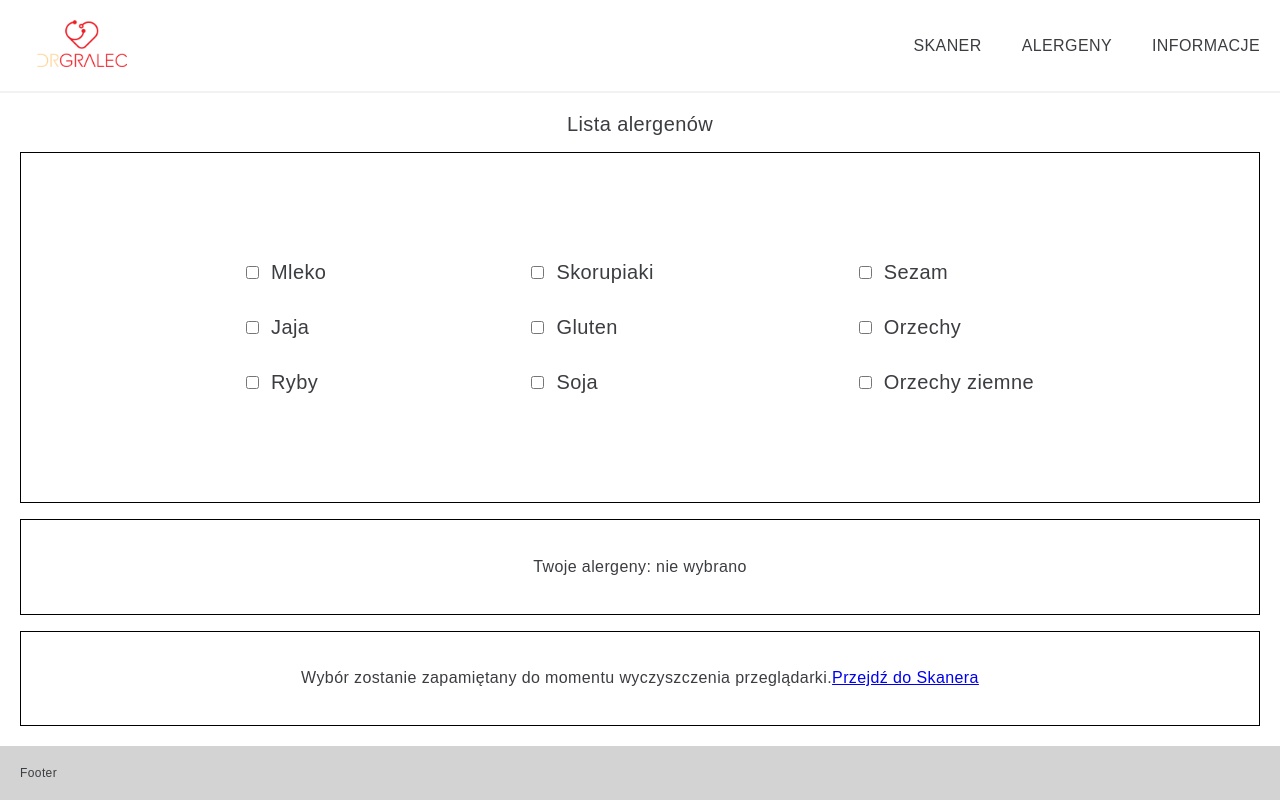
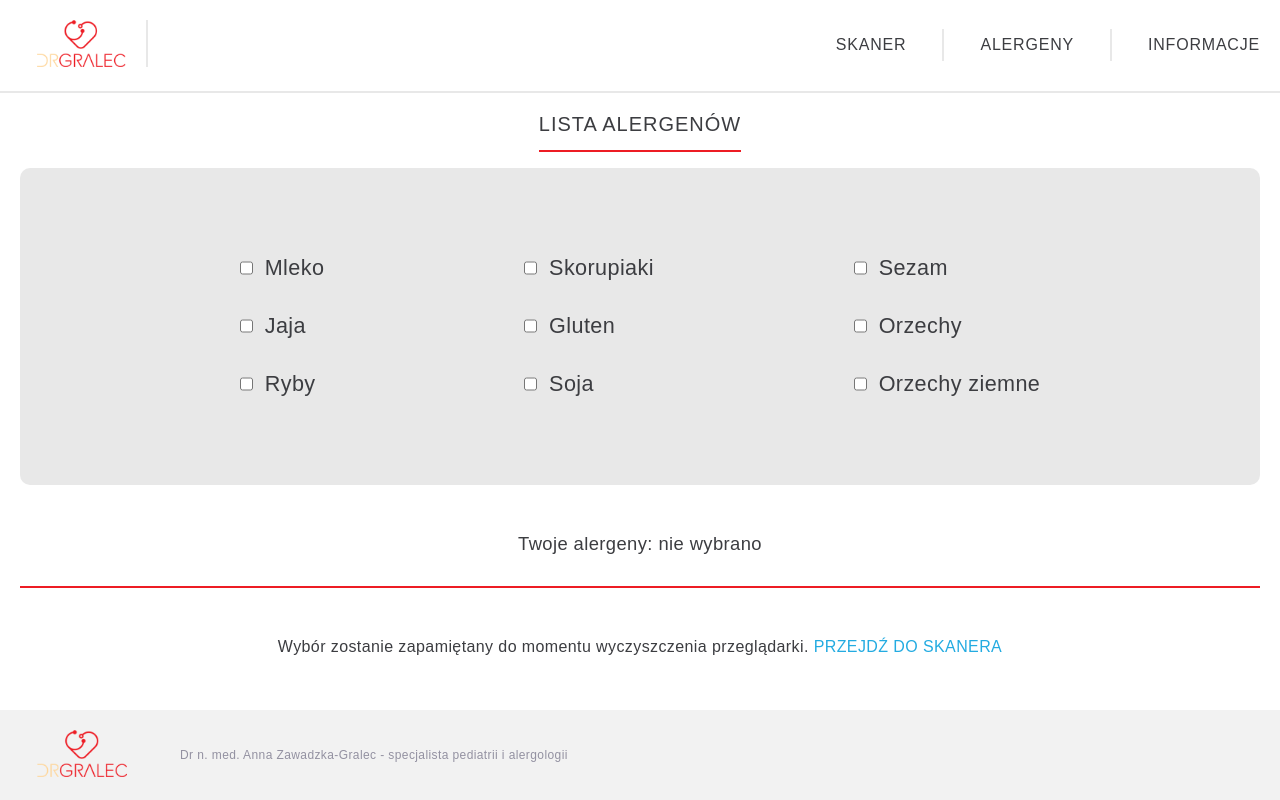
Before and after one commit to DominikaDuralek/allergy-guide, a React (Vite) app in the folder client/: page /allergens in a window 1280 px wide. Built offline with nearby package versions, Linux system fonts and the light colour scheme.

Commit message:
Finished UI in allergies and scanner subpages

```diff
--- a/client/src/components/Footer.jsx
+++ b/client/src/components/Footer.jsx
@@ -1,7 +1,10 @@
 function Footer() {
     return (
       <footer>
-        <span>Footer</span>
+        <div className="footer__logo">
+          <img src="../public/logo.png" alt="logo" />
+        </div>
+        <p>Dr n. med. Anna Zawadzka-Gralec - specjalista pediatrii i alergologii</p>
       </footer>
     );
   }
--- a/client/src/components/Navbar.jsx
+++ b/client/src/components/Navbar.jsx
@@ -2,15 +2,28 @@ import { useContext } from "react";
 import { Link } from 'react-router-dom';
 
 function Navbar() {
+  let activeSection = "";
+
+  const changeActiveSection = (section) => (event) => {
+        // Remove 'active' class from all links
+        const links = document.querySelectorAll('.link');
+        links.forEach(link => link.classList.remove('link__active'));
+
+        // Add 'active' class to the clicked link
+        event.currentTarget.classList.add('link__active');
+  }
+
   return (
     <div className='navbar'>
-      <div className="logo">
+      <div className="navbar__logo">
         <img src="../public/logo.png" alt="logo" />
       </div>
       <div className="links">
-        <Link className="link" to="/"><h6>Skaner</h6></Link>
-        <Link className="link" to="/allergens"><h6>Alergeny</h6></Link>
-        <Link className="link" to="/info"><h6>Informacje</h6></Link>
+        <Link className="link" to="/" onClick={changeActiveSection("scanner")}><h6>Skaner</h6></Link>
+        <p class="navbar__line"></p>
+        <Link className="link" to="/allergens" onClick={changeActiveSection("allergens")}><h6>Alergeny</h6></Link>
+        <p class="navbar__line"></p>
+        <Link className="link" to="/info" onClick={changeActiveSection("info")}><h6>Informacje</h6></Link>
       </div>
     </div>
   );
--- a/client/src/pages/Allergens.jsx
+++ b/client/src/pages/Allergens.jsx
@@ -100,7 +100,7 @@ function Allergens() {
             </div>
             <div className="allergens__disclaimer">
                 <p>Wybór zostanie zapamiętany do momentu wyczyszczenia przeglądarki.</p>
-                <p><Link to="/">Przejdź do Skanera</Link></p>
+                &nbsp;<p className="allergens__disclaimer-link"><Link to="/">Przejdź do Skanera</Link></p>
             </div>
         </div>
     )
--- a/client/src/style.scss
+++ b/client/src/style.scss
@@ -1,7 +1,8 @@
 $white : #ffffff;
 $black : #3C3D41;
 $lightgray : #f2f2f2;
-$darkgray : #A09EAD;
+$mediumgray : #e8e8e8;
+$darkgray : #9391a1;
 $red : #ED1C24;
 $blue : #23ABE1;
 $yellow : #FFDCAB;
@@ -25,6 +26,25 @@ h1, h2, h3, h4, h5, h6 {
     font-size: 1rem;
 }
 
+button {
+    padding: 1em;
+    background-color: $blue;
+    border: 2px solid $blue;
+    text-transform: uppercase;
+    letter-spacing: 0.05rem;
+    color: $white;
+    border-radius: 6px;
+    transition: 0.5s;
+    cursor: pointer;
+}
+
+button:hover {
+    background-color: transparent;
+    border: 2px solid $blue;
+    color: $blue;
+    transition: 0.5s;
+}
+
 .app {
     .container {
         width: 100vw;
@@ -44,33 +64,32 @@ h1, h2, h3, h4, h5, h6 {
             display: flex;
             justify-content: space-between;
             align-items: center;
-            border-bottom: 2px solid $lightgray;
+            border-bottom: 2px solid $mediumgray;
 
-            .logo img{
+            .navbar__logo img{
                 width: 8rem;
                 height: auto;
+                border-right: 2px solid $mediumgray;
             }
 
             .links {
                 display: flex;
-                gap: 2.5rem;
+                gap: 2.25rem;
                 align-items: center;
                 text-transform: uppercase;
             }
 
             .link {
                 position: relative;
-                font-size: 2rem;
-                text-decoration: none;
-                color: inherit;
+                letter-spacing: 0.05em;
 
                 &::after {
                     content: "";
                     position: absolute;
                     left: 0;
-                    bottom: -2.25rem; // Adjust this value to control the offset of the border
+                    bottom: -2.35rem;
                     width: 100%;
-                    height: 0; // Adjust this value to control the thickness of the border
+                    height: 0;
                     background-color: transparent;
                     transition: 0.5s;
                 }
@@ -81,23 +100,47 @@ h1, h2, h3, h4, h5, h6 {
                 }
             }
 
+            .link__active {
+                position: relative;
+                letter-spacing: 0.05em;
+
+                &::after {
+                    content: "";
+                    position: absolute;
+                    left: 0;
+                    bottom: -2.35rem;
+                    width: 100%;
+                    height: 3px;
+                    background-color: $blue;
+                }
+            }
+
             .link h6 {
                 font-size: 1rem;
+            }
+
+            .navbar__line {
+                border-right: 2px solid $mediumgray;
+                height: 2rem;
             }
 
         }
 
         // FOOTER
         footer {
-            // position: fixed;
-            // bottom: 0;
             width: 100%;
             padding: 1.25rem;
-            background-color: lightgray;
+            background-color: $lightgray;
             display: flex;
             align-items: center;
-            justify-content: space-between;
             font-size: 0.75rem;
+            color: $darkgray;
+            gap: 2rem;
+
+            .footer__logo img{
+                width: 8rem;
+                height: auto;
+            }
         }
 
         // SCANNER
@@ -112,10 +155,11 @@ h1, h2, h3, h4, h5, h6 {
 
             .scanner__title {
                 font-size: 1.25rem;
+                text-transform: uppercase;
+                letter-spacing: 0.05em;
             }
 
             .scanner__container {
-                background-color: $lightgray;
                 display: flex;
                 flex-direction: row;
                 gap: 2rem;
@@ -123,42 +167,51 @@ h1, h2, h3, h4, h5, h6 {
                 height: 24rem;
 
                 .scanner__camera-option {
-                    border: 1px solid $black;
+                    color: $black;
+                    border: 2px solid $mediumgray;
                     flex: 1;
-                    padding: 1.25rem;
+                    padding: 2rem;
                     display: flex;
                     flex-direction: column;
                     align-items: center;
-                    gap: 2rem;
+                    justify-content: space-between;
+                    border-radius: 10px;
 
                     .scanner__camera-icon {
                         width: 5rem;
                     }
 
                     .scanner__camera-button {
-                        padding: 0.25rem;
+                        width: 11rem;
                     }
+
                 }
 
                 .scanner__code-option {
-                    border: 1px solid $black;
+                    border: 2px solid $mediumgray;
+                    border-radius: 10px;
                     flex: 1;
-                    padding: 1.25rem;
+                    padding: 2rem;
                     display: flex;
                     flex-direction: column;
                     align-items: center;
-                    gap: 1rem;
+                    justify-content: space-between;
 
                     .scanner__code-input {
-                        padding: 0.25rem;
+                        padding: 0.5rem;
+                        width: 90%;
+                        border-radius: 6px;
+                        border: 1px solid $darkgray;
                     }
 
                     .scanner__code-button {
-                        padding: 0.25rem;
+                        width: 11rem;
                     }
                 }
 
                 .scanner__camera {
+                    border: 2px solid $mediumgray;
+                    border-radius: 10px;
                     flex: 1;
                     display: none;
                     flex-direction: column;
@@ -168,31 +221,61 @@ h1, h2, h3, h4, h5, h6 {
                     gap: 1rem;
 
                     .scanner-container {
-                        width: 300px;
-                        height: 200px;
+                        width: 330px;
+                        height: 220px;
                         overflow: hidden;
 
                         .scanner-view video{
                             max-width: 100%;
                             height: auto;
-                            border: 1px solid #333;
                         }
+                    }
+
+                    .scanner__camera-button-back {
+                        width: 10rem;
                     }
 
                 }
 
                 .scanner__product {
+                    border: 2px solid $mediumgray;
+                    border-radius: 10px;
                     flex: 1;
                     display: none;
                     flex-direction: column;
                     justify-content: center;
                     align-items: center;
                     padding: 1.25rem;
-                    gap: 1rem;
+                    gap: 1.5rem;
+
+                    .scanner__product__text-container {
+                        display: flex;
+                        flex-direction: column;
+                        gap: 0.1rem;
+                        border-bottom: 2px solid $mediumgray;
+                        width: 18rem;
+                    }
 
                     .scanner__product__button-back {
                         padding: 0.25rem;
                         width: 12rem;
+                    }
+                }
+
+                .scanner__section-title {
+                    text-transform: uppercase;
+                    margin-bottom: 1rem;
+                    position: relative;
+
+                    &::after {
+                        content: "";
+                        position: absolute;
+                        left: 0;
+                        bottom: -1rem;
+                        width: 100%;
+                        height: 2px;
+                        background-color: $red;
+                        transition: 0.5s;
                     }
                 }
             }
@@ -210,47 +293,93 @@ h1, h2, h3, h4, h5, h6 {
             .allergens__title {
                 font-size: 1.25rem;
                 align-self: center;
+                text-transform: uppercase;
+                letter-spacing: 0.05em;
+
+                margin-bottom: 1rem;
+                position: relative;
+
+                &::after {
+                    content: "";
+                    position: absolute;
+                    left: 0;
+                    bottom: -1rem;
+                    width: 100%;
+                    height: 2px;
+                    background-color: $red;
+                    transition: 0.5s;
+                }
             }
 
             .allergens__checkboxes {
+                // border: 2px solid $blue;
+                // border-radius: 10px;
+                // border-bottom: 2px solid $blue;
+                background-color: $mediumgray;
+                border-radius: 10px;
                 display: flex;
                 flex-direction: row;
-                border: 1px solid black;
                 padding: 1.25rem;
                 align-items: center;
                 justify-content: space-evenly;
                 flex: 4;
-
-                font-size: 1.25rem;
+                font-size: 1.35rem;
 
                 .allergens__checkbox-group {
                     display: flex;
                     flex-direction: column;
                     gap: 2rem;
 
-                    .allergens__checkbox {
+                    .allergens__checkbox,
+                    .allergens__checkbox input,
+                    .allergens__checkbox label {
                         display: flex;
                         gap: 0.75rem;
+                        cursor: pointer;
+                        transition: 0.25s;
+
+                        &:hover {
+                            color: $red;
+                            transition: 0.25s;
+                        }
                     }
                 }
             }
 
             .allergens__chosen {
-                border: 1px solid black;
+                // border: 2px solid $blue;
+                // border-radius: 10px;
                 padding: 0.5rem;
                 flex: 1;
                 display: flex;
                 justify-content: center;
                 align-items: center;
+                font-size: 1.15rem;
+                border-bottom: 2px solid $red;
             }
 
             .allergens__disclaimer {
-                border: 1px solid black;
+                // border: 2px solid $mediumgray;
+                // border-radius: 10px;
                 padding: 0.5rem;
                 flex: 1;
                 display: flex;
                 justify-content: center;
                 align-items: center;
+                text-align: center;
+
+                .allergens__disclaimer-link a{
+                    text-decoration: none;
+                    color: $blue;
+                    transition: 0.25s;
+                    text-transform: uppercase;
+                }
+
+                .allergens__disclaimer-link a:hover{
+                    text-decoration: none;
+                    color: $red;
+                    transition: 0.25s;
+                }
             }
         }
 
```
Also changed, not shown: client/src/pages/Scanner.jsx (+14 -11 lines).
